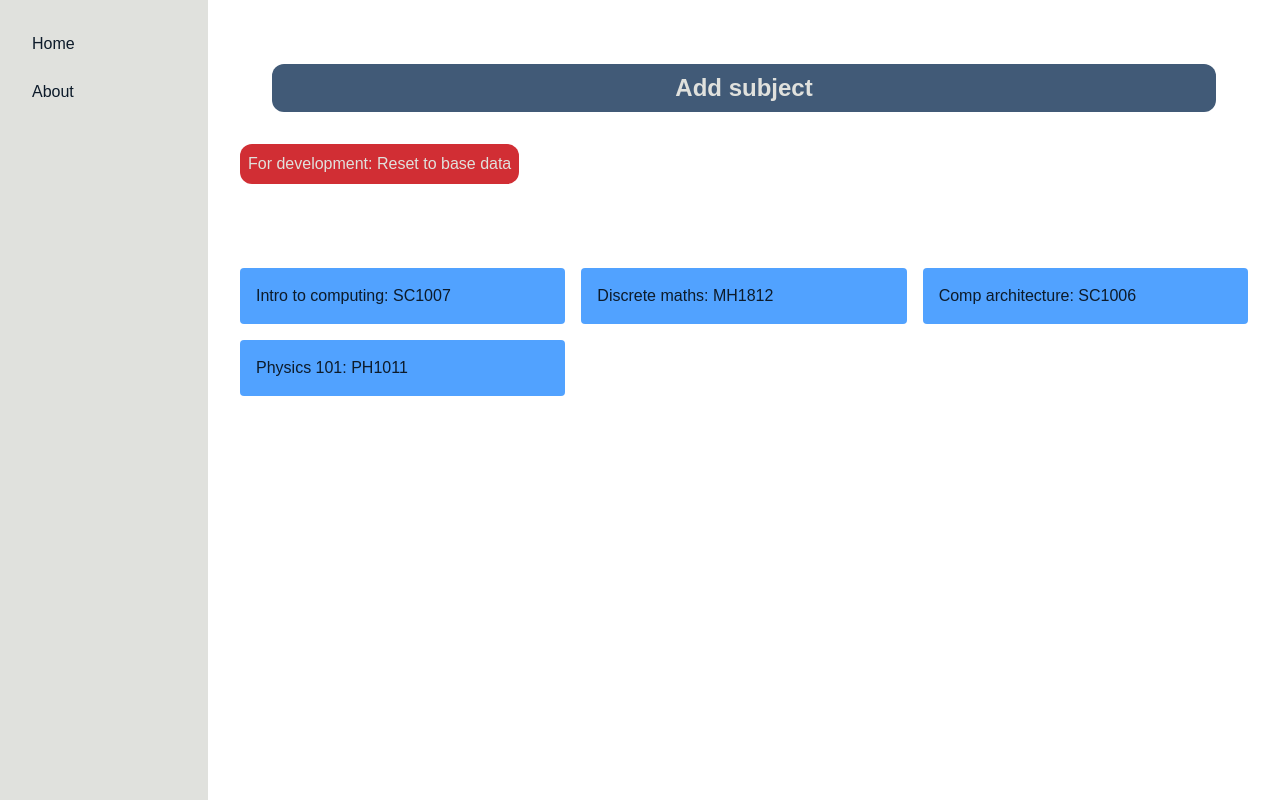
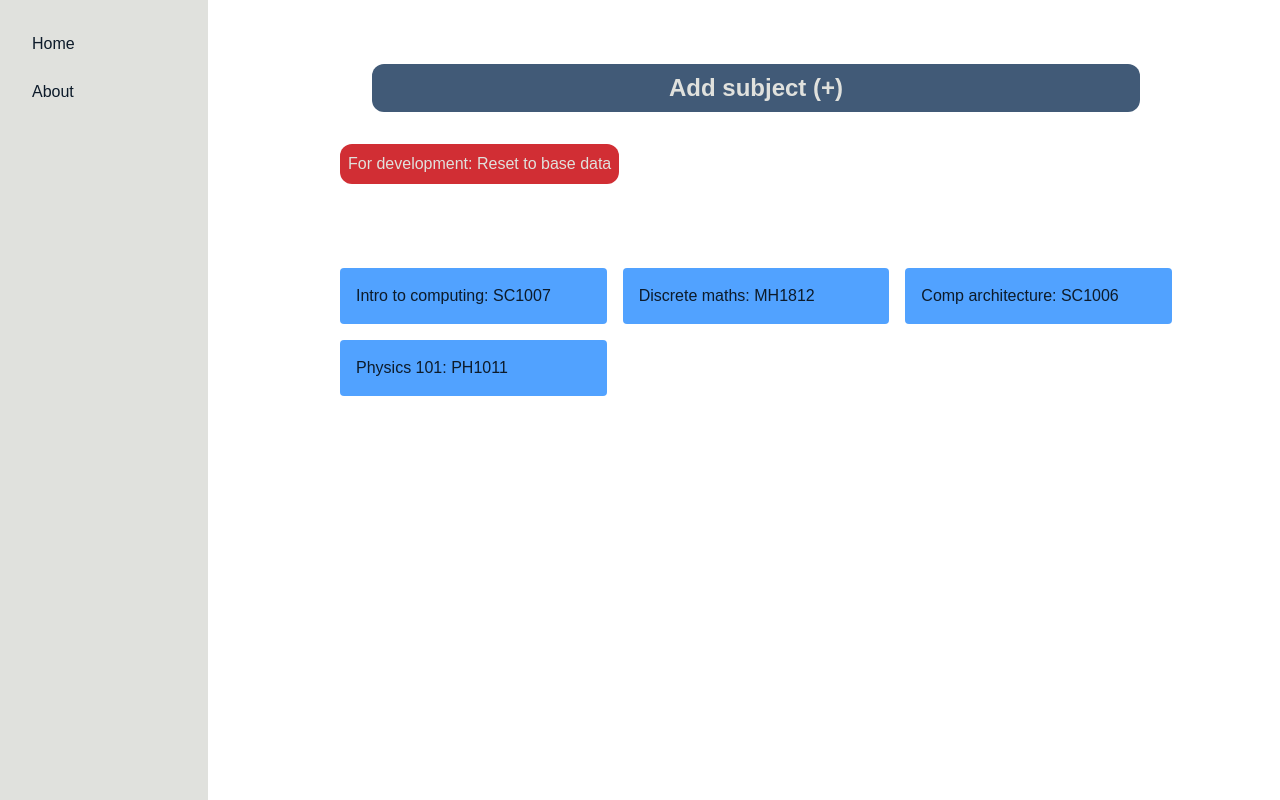
Before and after one commit to Xerma1/study-spark, a Next.js app: page / in a window 1280 px wide. Built offline with nearby package versions, Linux system fonts and the light colour scheme.

Commit message:
Made changes to styling

```diff
--- /dev/null
+++ b/src/app/about/page.tsx
@@ -0,0 +1,6 @@
+export default function Page() {
+    return(
+        <h1 className="text-white text-xl p-20">This is a simple app that keeps track of the study sessions and displays subjects and topics that
+            require more attention so that you can plan your study sessions more efficiently.</h1>
+    );
+}
--- a/src/app/layout.tsx
+++ b/src/app/layout.tsx
@@ -28,7 +28,7 @@ export default function RootLayout({
       <body>
         <div className="flex">
           <Navbar />
-          <main className="flex-1">{children}</main>
+          <main className="flex-1 pl-58">{children}</main>
         </div>
       </body>
     </html>
--- a/src/app/page.tsx
+++ b/src/app/page.tsx
@@ -24,8 +24,8 @@ export default function Page() {
   };
 
   return (
-    <div className="flex items-start">
-      <main className="flex-1 p-8 flex flex-col">
+    <div className="flex items-start justify-center">
+      <main className="flex-1 p-8 flex flex-col max-w-4xl">
         <AddSubject subjects={subjects} setSubjects={setSubjects} />
         <div className="flex">
           <button className="bg-[#D12E34] text-[#E0E1DD] cursor-pointer p-2 rounded-xl"
--- a/src/app/subject/[subjectId]/[topicId]/page.tsx
+++ b/src/app/subject/[subjectId]/[topicId]/page.tsx
@@ -28,9 +28,11 @@ export default function Page() {
     }, [subjectId, topicId]);
 
     return(
-        <>
-            <AddStudySession sessions={sessions} setSessions={setSessions} />
-            <RenderStudySeshCards sessions={sessions} subjectName={subjectName} topicName={topicName}/>
-        </>
+      <div className="flex justify-center">
+        <div className="flex-1 p-8 max-w-4xl">
+          <AddStudySession sessions={sessions} setSessions={setSessions} />
+          <RenderStudySeshCards sessions={sessions} subjectName={subjectName} topicName={topicName}/>
+        </div>
+      </div>
     );
 }
--- a/src/app/subject/[subjectId]/page.tsx
+++ b/src/app/subject/[subjectId]/page.tsx
@@ -26,9 +26,11 @@ export default function SubjectPage() {
 
 
   return (
-    <div className="p-8">
-      <AddTopic topics={topics} setTopics={setTopics} />
-      <TopicCards topics={topics} subjectName={subjectName}/>
+    <div className="flex justify-center">
+      <div className="flex-1 p-8 max-w-4xl">
+        <AddTopic topics={topics} setTopics={setTopics} />
+        <TopicCards topics={topics} subjectName={subjectName}/>
+      </div>
     </div>
   );
 }
--- a/src/components/AddStudySesh.tsx
+++ b/src/components/AddStudySesh.tsx
@@ -59,7 +59,7 @@ export default function AddStudySession({ sessions, setSessions }: AddSeshProp)
         text-[#E0E1DD] text-2xl font-bold px-4 py-2 rounded-xl w-full cursor-pointer"
         onClick={openModal}
       >
-        Add Study Session
+        Add Study Session (+)
       </button>
 
       {/* Modal */}
--- a/src/components/AddSubject.tsx
+++ b/src/components/AddSubject.tsx
@@ -19,7 +19,7 @@ export default function AddSubject({ subjects, setSubjects }: AddSubjectProps) {
 
   const handleSubmit = () => {
     if (inputValue.trim() !== "") {
-      const newSubjects = [...subjects, new Subject(inputValue,[])];
+      const newSubjects = [...subjects, new Subject(inputValue, 0,[])];
       setSubjects(newSubjects);
       localStorage.setItem('subjects', JSON.stringify(newSubjects));
       setInputValue('');
@@ -34,7 +34,7 @@ export default function AddSubject({ subjects, setSubjects }: AddSubjectProps) {
         text-[#E0E1DD] text-2xl font-bold px-4 py-2 rounded-xl w-full cursor-pointer"
         onClick={openModal}
       >
-        Add subject
+        Add subject (+)
       </button>
 
       {/* Modal */}
--- a/src/components/AddTopic.tsx
+++ b/src/components/AddTopic.tsx
@@ -52,7 +52,7 @@ export default function AddTopic({ topics, setTopics }: AddTopicsProp) {
         text-[#E0E1DD] text-2xl font-bold px-4 py-2 rounded-xl w-full cursor-pointer"
         onClick={openModal}
       >
-        Add Topic
+        Add Topic (+)
       </button>
 
       {/* Modal */}
--- a/src/components/Navbar.tsx
+++ b/src/components/Navbar.tsx
@@ -2,7 +2,7 @@ import Link from 'next/link';
 
 export default function Navbar() {
   return (
-    <nav className="top-0 left-0 h-screen w-52 bg-[#E0E1DD] p-8">
+    <nav className="fixed top-0 left-0 h-screen w-52 bg-[#E0E1DD] p-8">
       <ul className="flex flex-col gap-6 list-none m-0 p-0">
         <li>
           <Link href="/" className="hover:text-blue-600">Home</Link>
--- a/src/components/StudySeshCards.tsx
+++ b/src/components/StudySeshCards.tsx
@@ -1,11 +1,5 @@
-'use client';
-
-import { useParams } from 'next/navigation';
-import { useEffect, useState } from 'react';
-import { Subject } from '@/data/subjects';
-import { Topic } from '@/data/topic';
-import Link from 'next/link';
 import { StudySession } from '@/data/studySession';
+import clsx from 'clsx';
 
 export default function RenderStudySeshCards({ sessions, subjectName, topicName }: {
   sessions: StudySession[],
@@ -13,6 +7,16 @@ export default function RenderStudySeshCards({ sessions, subjectName, topicName
   topicName: string
   }) {
 
+  if (sessions.length === 0){
+    // handle empty sessions if needed
+    return (
+      <div className="m-8">
+        <h1 className="text-3xl font-bold text-white mb-4">{subjectName}</h1>
+        <h1 className="text-2xl font-bold text-white">Topic {'>'} {topicName}</h1>
+        <h1 className="flex justify-center text-300 text-white mt-20">You have currently no study sessions, lets get started with our first one!</h1>
+      </div>
+    );
+  }
   return (
     <div className="m-8">
       <h1 className="text-3xl font-bold text-white mb-4">{subjectName}</h1>
@@ -22,9 +26,16 @@ export default function RenderStudySeshCards({ sessions, subjectName, topicName
         {sessions.map((session, sessionId) => (
           <div
             key={sessionId}
-            className="p-4 bg-blue-400 rounded hover:opacity-80 transition-opacity duration-100"
+            className={clsx(
+              'p-4 rounded hover:opacity-80',
+              {
+                'bg-[#E62026]': session.levelOfConfidence === 'Low',
+                'bg-[#E6C137]': session.levelOfConfidence === 'Medium',
+                'bg-green-500': session.levelOfConfidence === 'High',
+              }
+            )}
           >
-            <h1 className="text-xl">{session.levelOfConfidence}, {session.date}</h1>
+            <h1 className="text-black">{session.levelOfConfidence}, {session.date}</h1>
           </div>
         ))}
       </div>
--- a/src/components/TopicCards.tsx
+++ b/src/components/TopicCards.tsx
@@ -21,7 +21,7 @@ export default function RenderTopicCards({ topics, subjectName }: { topics: Topi
             key={topicId}
             className="p-4 bg-blue-400 rounded hover:opacity-80 transition-opacity duration-100"
           >
-            <h1 className="text-xl">{topic.name}</h1>
+            <h1>{topic.name}</h1>
           </Link>
         ))}
       </div>
--- a/src/data/subjects.tsx
+++ b/src/data/subjects.tsx
@@ -3,27 +3,31 @@ import { Topic } from "./topic";
 
 export class Subject {
   name: string;
+  score: number;
   topics: Topic[];
 
-  constructor(name: string, topics: Topic[]) {
+
+  constructor(name: string, score: number, topics: Topic[]) {
 		this.name = name;
+		this.score = score;
 		this.topics = topics;
+
   }
 }
 
 // Base data to play around with
 export const Subjects: Subject[] = [
-	new Subject("Intro to computing: SC1007",[
+	new Subject("Intro to computing: SC1007", 80, [
 		new Topic('Data types', [
 			new StudySession('Low', 'Mon Jun 2 2025'),
-			new StudySession('Mid', 'Thu Jun 5 2025'),
+			new StudySession('Medium', 'Thu Jun 5 2025'),
 			new StudySession('High', 'Thu Jun 12 2025')
 		]),
 		new Topic('Python syntax',[]),
 		new Topic('For loops',[]),
 		new Topic('While loops',[])
 	]),
-	new Subject("Discrete maths: MH1812",[]),
-	new Subject("Comp architecture: SC1006",[]),
-	new Subject("Physics 101: PH1011",[]),
+	new Subject("Discrete maths: MH1812", 0,[]),
+	new Subject("Comp architecture: SC1006", 0,[]),
+	new Subject("Physics 101: PH1011", 0,[]),
 ]
```
